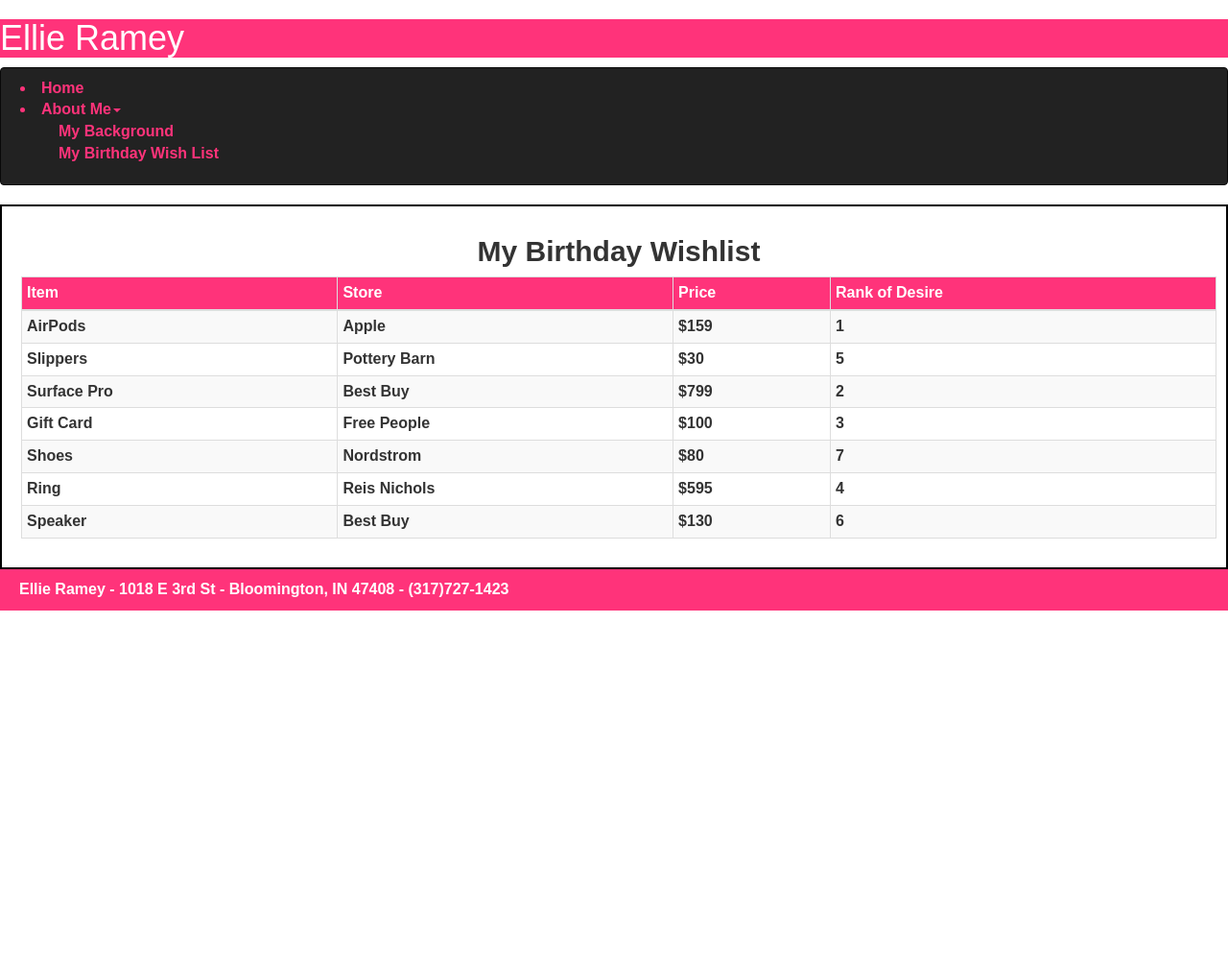
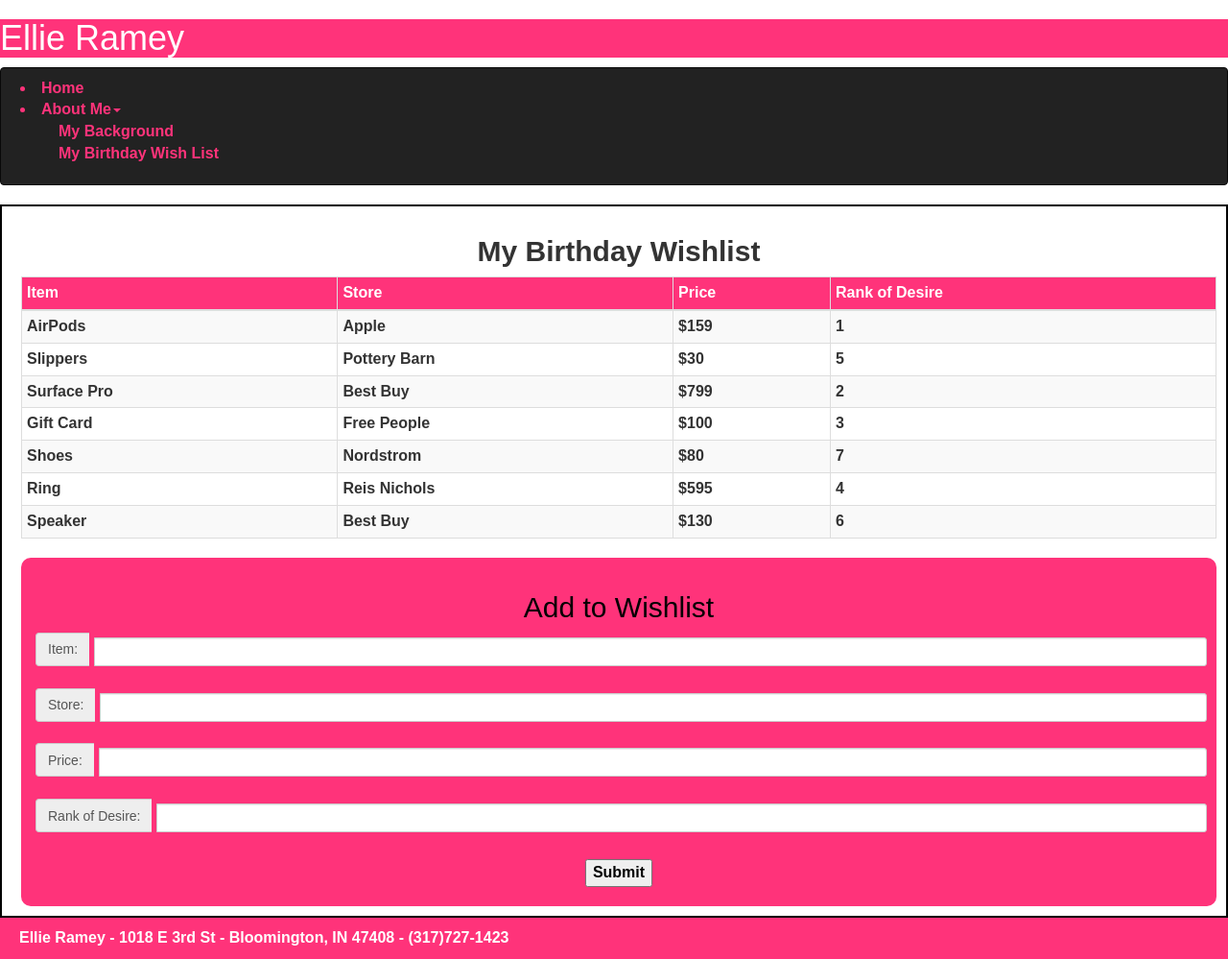
Before and after one commit to ellieramey/ds-hw1-ellieramey, a plain HTML site: page public/tables&forms.html in a window 1280 px wide. Shown: the whole page at 96% size. Before the commit the page ends 800 px from the top, so only its background shows below. Drawn offline with nearby package versions, Linux system fonts and the light colour scheme.

Commit message:
Final Index and Tables&Forms

```diff
--- a/public/tables&forms.html
+++ b/public/tables&forms.html
@@ -70,6 +70,19 @@
               color: white;
           }
 
+          form {
+              background-color: #FF337A;
+              padding: 15px;
+              color: black;
+              border-radius: 10px;
+          }
+
+
+          input, textarea, select{
+              margin: 5px;
+          }
+
+
       </style>
 </head>
 
@@ -84,7 +97,7 @@
 
         </ul>
 
-            <li><a href="">Home</a></li>
+            <li><a href="index.html">Home</a></li>
 
             <li class="dropdown"><a href="" class="dropdown-toggle" data-toggle="dropdown">About Me<span class="caret"></span></a></li>
               <ul class=dropdown-menu">
@@ -171,6 +184,52 @@
       </table>
 
 
+      <form action=""
+            method="post">
+
+          <center><h2> Add to Wishlist </h2></center>
+
+  <div class="container-fluid">
+
+  <div class="row">
+
+              <div class="input-group">
+              <label for="item" class="input-group-addon">Item: </label>
+              <input type="text" name="item" id="street" class="form-control input-sm">
+              </div>
+
+                  <br>
+
+              <div class="input-group">
+              <label for="store" class="input-group-addon">Store: </label>
+              <input type="text" name="store" id="street" class="form-control input-sm">
+              </div>
+
+              <br>
+
+              <div class="input-group">
+              <label for="price" class="input-group-addon">Price:</label>
+              <input type="text" name="price" id="street" class="form-control input-sm">
+              </div>
+
+      <br>
+
+              <div class="input-group">
+              <label for="rankofdesire" class="input-group-addon">Rank of Desire:</label>
+              <input type="text" name="rankofdesire" id="street" class="form-control input-sm">
+              </div>
+
+
+      <br>
+
+          <center><input class="button" type="submit" value="Submit" id="button"></center>
+          </div>
+
+
+
+      </div>
+      </form>
+
     </main>
 
     <footer class="row">
```
Also changed, not shown: public/index.html (+2 -2 lines).
